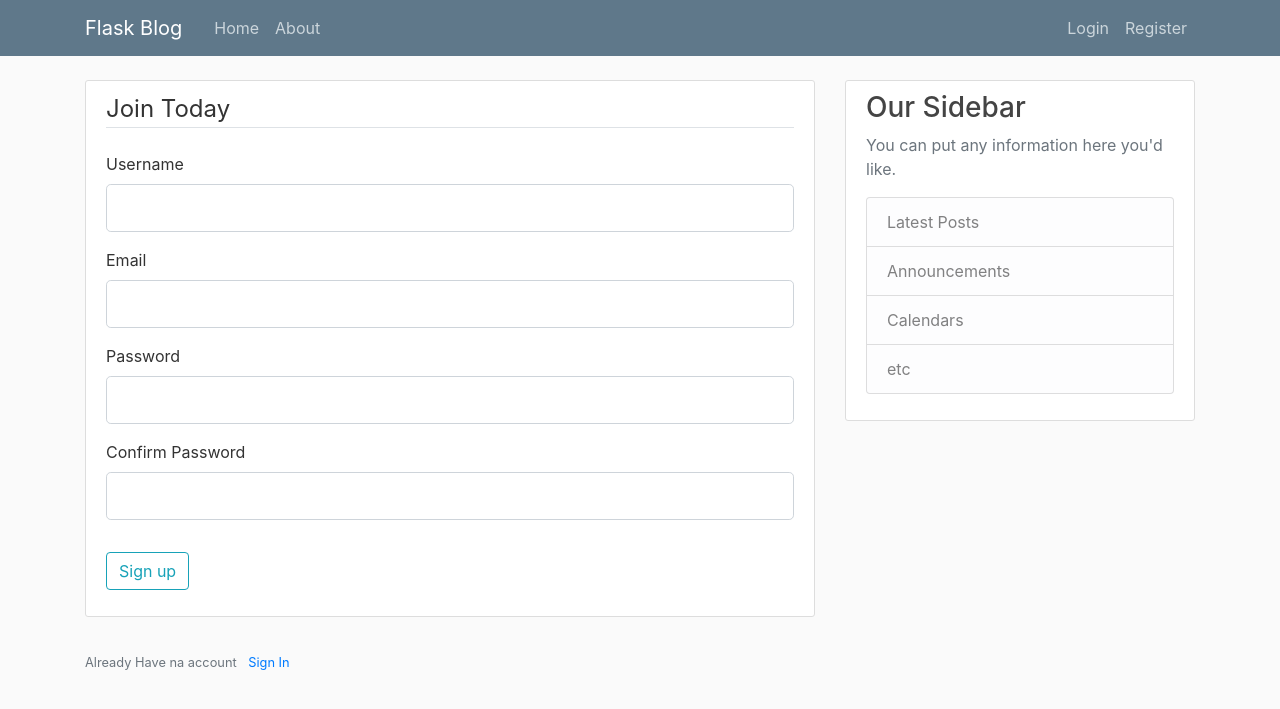
After one commit to SiddhiVTripathi/flask_playground, a Flask app: page /register in a window 1280 px wide. The commit adds this page. Shown: the top 709 px of the page. Run offline with Flask 2, Linux system fonts and the light colour scheme; some libraries are stand-ins or nearby versions.

Commit message:
new file:   workspace/__pycache__/forms.cpython-38.pyc 	modified:   workspace/flaskBlog.py 	new file:   workspace/forms.py 	modified:   workspace/templates/layout.html 	new file:   workspace/templates/login.html 	new file:   workspace/templates/register.html

```diff
--- a/workspace/flaskBlog.py
+++ b/workspace/flaskBlog.py
@@ -1,5 +1,8 @@
-from flask import Flask, render_template, url_for
+from flask import Flask, render_template, url_for, flash, redirect
+from forms import RegistrationForm, LoginForm
 app = Flask(__name__)
+
+app.config['SECRET_KEY'] = 'fcb4d56dc328bbb269db411972547c41'
 
 posts = [
     {
@@ -20,7 +23,7 @@ posts = [
 @app.route("/")
 @app.route("/home")
 def home():
-    return render_template('home.html', posts=posts)
+    return render_template('home.html', posts=posts, title="Home")
 
 
 @app.route("/about")
@@ -28,5 +31,20 @@ def about():
     return render_template('about.html', title="About")
 
 
+@app.route("/register", methods=['GET','POST'])
+def register():
+    form = RegistrationForm()
+    if form.validate_on_submit():
+        flash(f'Account Craeted for {form.username.data}!', 'success')
+        return redirect(url_for('home'))
+    return render_template("register.html", title="Register", form=form)
+
+
+@app.route("/login")
+def login():
+    form = LoginForm()
+    return render_template("login.html", title="Login", form=form)
+
+
 if __name__=='__main__':
     app.run(debug=True)
--- /dev/null
+++ b/workspace/forms.py
@@ -0,0 +1,20 @@
+from flask_wtf import FlaskForm
+from wtforms import StringField, PasswordField, SubmitField, BooleanField
+from wtforms.validators import DataRequired, Length, Email, EqualTo
+
+class RegistrationForm(FlaskForm):
+    username = StringField('Username',validators=[DataRequired(), Length(min=2, max=20)])
+
+    email = StringField('Email',validators=[DataRequired(), Email()])
+
+    password = PasswordField('Password', validators=[DataRequired()])
+    confirm_password = PasswordField('Confirm Password', validators=[DataRequired(), EqualTo('password')])
+
+    submit = SubmitField('Sign up')
+
+class LoginForm(FlaskForm):
+    email = StringField('Email',validators=[DataRequired(), Email()])
+
+    password = PasswordField('Password', validators=[DataRequired()])
+    remember = BooleanField('Remember Me')
+    submit = SubmitField('Sign up')
--- a/workspace/templates/layout.html
+++ b/workspace/templates/layout.html
@@ -39,6 +39,15 @@
         <main role="main" class="container">
             <div class="row">
                 <div class="col-md-8">
+                    {% with messages = get_flashed_messages(with_categories=true) %}
+                      {% if messages %}
+                        {%  for category, message in messages %}
+                          <div class="alert alert-{{ category }}">
+                            {{ message }}
+                          </div>
+                        {% endfor %}
+                      {% endif %}
+                    {% endwith %}
                     {% block content %}{% endblock %}
                 </div>
                 <div class="col-md-4">
--- /dev/null
+++ b/workspace/templates/register.html
@@ -0,0 +1,35 @@
+{% extends "layout.html" %}
+{% block content %}
+    <div class="content-section">
+        <form method="POST" action="">
+            {{ form.hidden_tag() }}
+            <fieldset class="form-group">
+                <legend class="border-bottom mb-4"> Join Today</legend>
+                <div class = "form-group">
+                    {{ form.username.label(class="form-control-label") }}
+                    {{ form.username(class="form-control form-control-lg") }}
+                </div>
+                <div class = "form-group">
+                    {{ form.email.label(class="form-control-label") }}
+                    {{ form.email(class="form-control form-control-lg") }}
+                </div>
+                <div class = "form-group">
+                    {{ form.password.label(class="form-control-label") }}
+                    {{ form.password(class="form-control form-control-lg") }}
+                </div>
+                <div class = "form-group">
+                    {{ form.confirm_password.label(class="form-control-label") }}
+                    {{ form.confirm_password(class="form-control form-control-lg") }}
+                </div>
+            </fieldset>
+            <div class="form-group">
+                {{ form.submit(class="btn btn-outline-info") }}
+            </div>
+        </form>
+    </div>
+    <div class="border-top[ pt-3">
+        <small class="text-muted">
+            Already Have na account <a class="ml-2" href="{{ url_for('login') }}">Sign In</a>
+        </small>
+    </div>
+{% endblock content %}
```
Also changed, not shown: workspace/templates/login.html (added).
